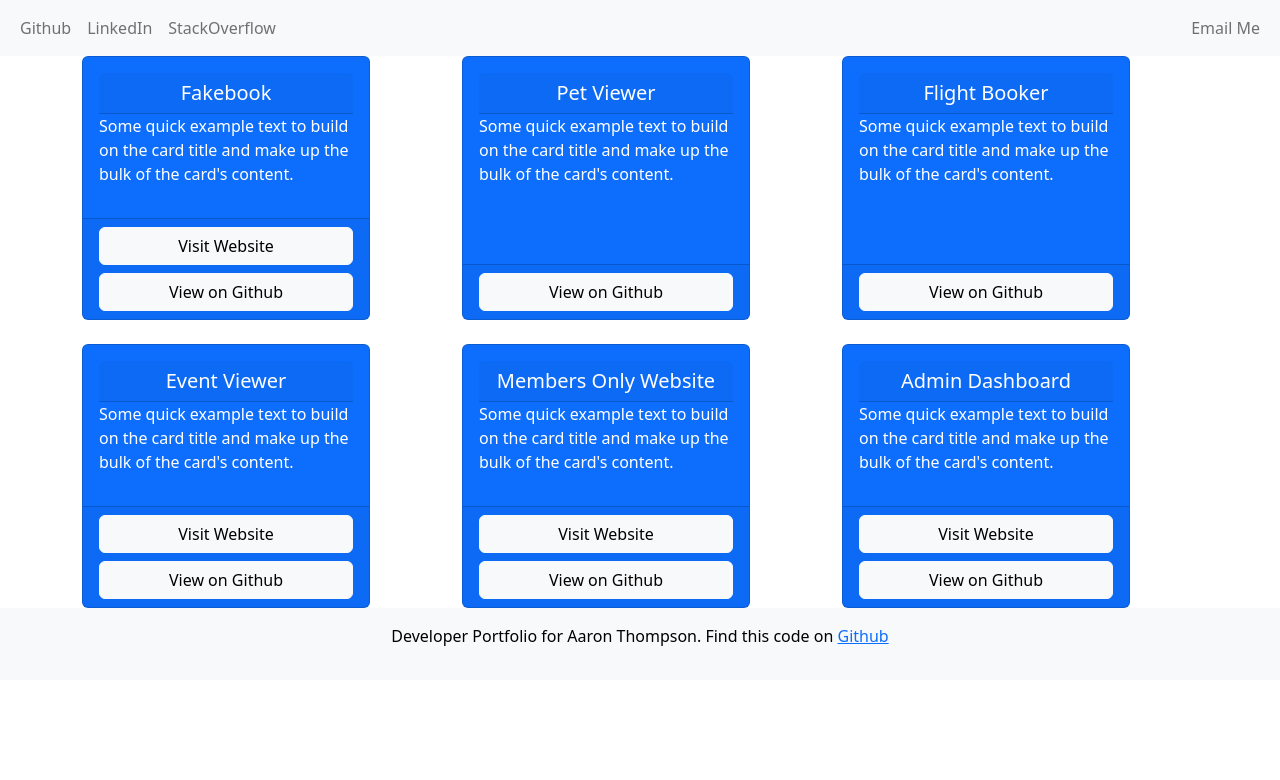
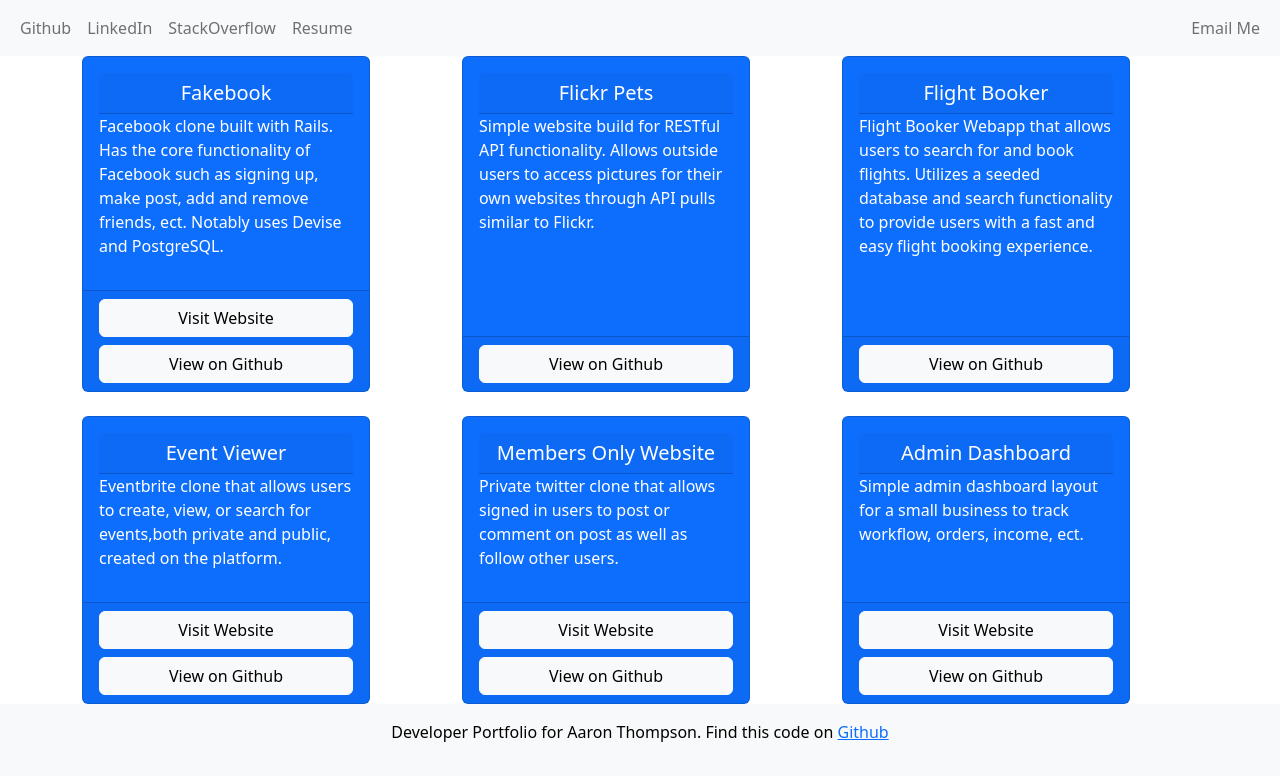
Before and after one commit to Endeyr/personal-portfolio, a plain HTML site: page index.html in a window 1280 px wide. Drawn offline with nearby package versions, Linux system fonts and the light colour scheme.

Commit message:
added card info

```diff
--- a/index.html
+++ b/index.html
@@ -38,6 +38,7 @@
 						class="nav-item nav-link"
 						>StackOverflow</a
 					>
+					<a href="#" class="nav-item nav-link">Resume</a>
 				</div>
 				<div class="navbar-nav ms-auto">
 					<a
@@ -59,8 +60,9 @@
 						<div class="card-body">
 							<h5 class="card-header text-center">Fakebook</h5>
 							<p class="card-text">
-								Some quick example text to build on the card title and make up
-								the bulk of the card's content.
+								Facebook clone built with Rails. Has the core functionality of
+								Facebook such as signing up, make post, add and remove friends,
+								ect. Notably uses Devise and PostgreSQL.
 							</p>
 						</div>
 						<div class="card-footer d-grid gap-2">
@@ -78,10 +80,11 @@
 				<div class="col-sm-6">
 					<div class="card text-bg-primary mb-3 h-100" style="width: 18rem">
 						<div class="card-body">
-							<h5 class="card-header text-center">Pet Viewer</h5>
+							<h5 class="card-header text-center">Flickr Pets</h5>
 							<p class="card-text">
-								Some quick example text to build on the card title and make up
-								the bulk of the card's content.
+								Simple website build for RESTful API functionality. Allows
+								outside users to access pictures for their own websites through
+								API pulls similar to Flickr.
 							</p>
 						</div>
 						<div class="card-footer d-grid gap-2">
@@ -98,8 +101,9 @@
 						<div class="card-body">
 							<h5 class="card-header text-center">Flight Booker</h5>
 							<p class="card-text">
-								Some quick example text to build on the card title and make up
-								the bulk of the card's content.
+								Flight Booker Webapp that allows users to search for and book
+								flights. Utilizes a seeded database and search functionality to
+								provide users with a fast and easy flight booking experience.
 							</p>
 						</div>
 						<div class="card-footer d-grid gap-2">
@@ -116,8 +120,8 @@
 						<div class="card-body">
 							<h5 class="card-header text-center">Event Viewer</h5>
 							<p class="card-text">
-								Some quick example text to build on the card title and make up
-								the bulk of the card's content.
+								Eventbrite clone that allows users to create, view, or search
+								for events,both private and public, created on the platform.
 							</p>
 						</div>
 						<div class="card-footer d-grid gap-2">
@@ -137,8 +141,8 @@
 						<div class="card-body">
 							<h5 class="card-header text-center">Members Only Website</h5>
 							<p class="card-text">
-								Some quick example text to build on the card title and make up
-								the bulk of the card's content.
+								Private twitter clone that allows signed in users to post or
+								comment on post as well as follow other users.
 							</p>
 						</div>
 						<div class="card-footer d-grid gap-2">
@@ -160,8 +164,8 @@
 						<div class="card-body">
 							<h5 class="card-header text-center">Admin Dashboard</h5>
 							<p class="card-text">
-								Some quick example text to build on the card title and make up
-								the bulk of the card's content.
+								Simple admin dashboard layout for a small business to track
+								workflow, orders, income, ect.
 							</p>
 						</div>
 						<div class="card-footer d-grid gap-2">
```
